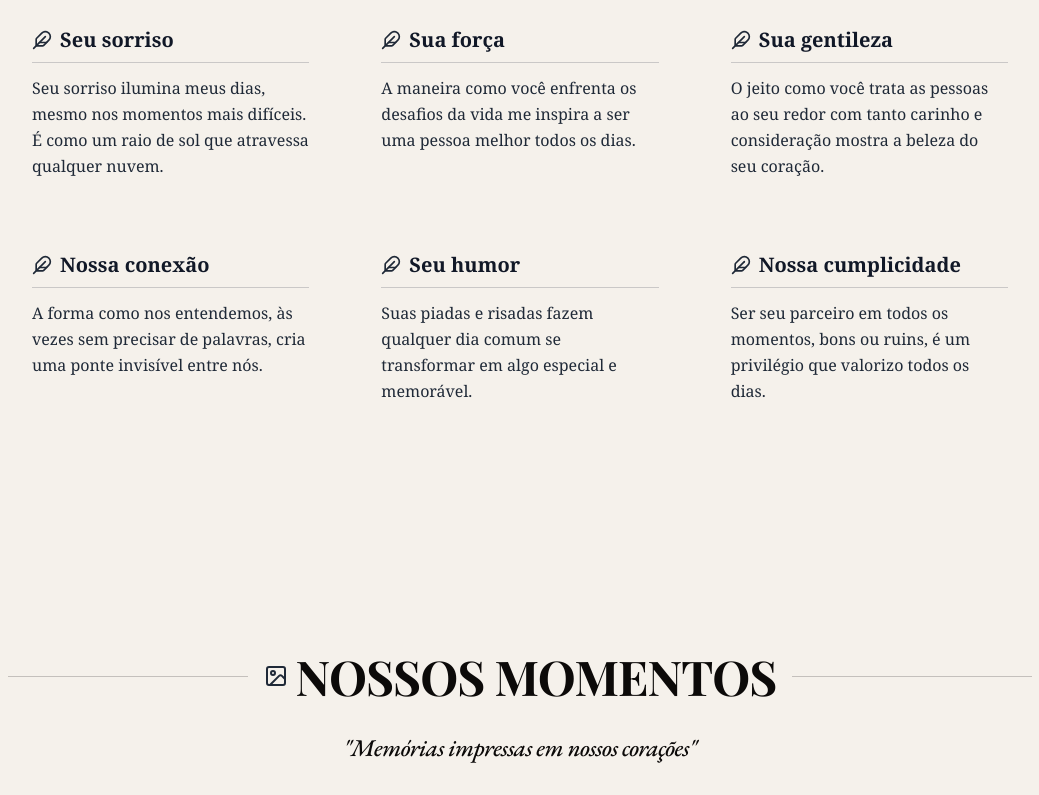
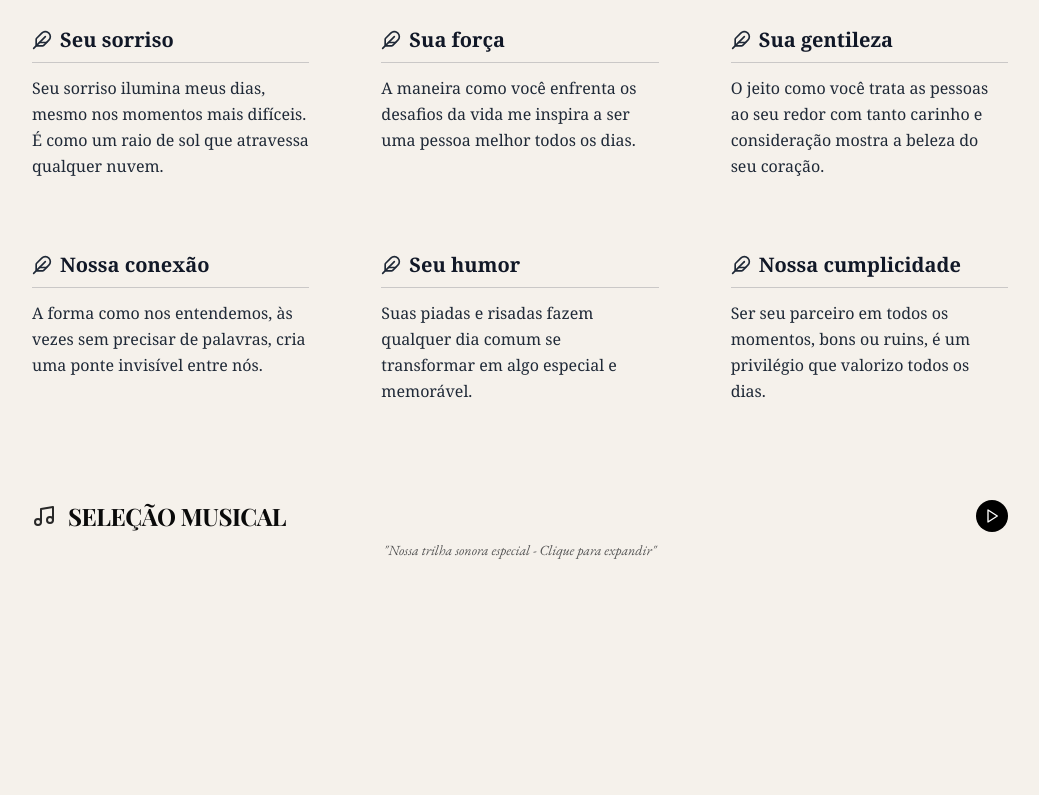
Before and after one commit to buscapee/amor-elegante, a React (Vite) app: page / in a window 1280 px wide. Shown: the part 959-1754 px from the top of the page, without its empty margins (120-1159 px from the left). Built offline with nearby package versions, Linux system fonts and the light colour scheme; grey boxes are pictures that could not be loaded; a web font is replaced by a local one.

Commit message:
Add Spotify playlist
Adds a Spotify playlist to the website with a black and white layout.

```diff
--- a/src/components/OldNewspaperLayout.tsx
+++ b/src/components/OldNewspaperLayout.tsx
@@ -1,12 +1,13 @@
 import { useEffect, useState } from "react";
 import { motion } from "framer-motion";
-import { Heart, Image, Coffee, FileText, BookOpen, ChevronDown } from "lucide-react";
+import { Heart, Image, Coffee, FileText, BookOpen, ChevronDown, Music } from "lucide-react";
 import PageTransition from "@/components/PageTransition";
 import DaysCounter from "@/components/DaysCounter";
 import NewspaperHeader from "@/components/NewspaperHeader";
 import LoveReason from "@/components/LoveReason";
 import ImageGallery from "@/components/ImageGallery";
 import TimelineEvent from "@/components/TimelineEvent";
+import SpotifyPlayer from "@/components/SpotifyPlayer";
 
 const OldNewspaperLayout = () => {
   const [scrollPosition, setScrollPosition] = useState(0);
@@ -27,10 +28,10 @@ const OldNewspaperLayout = () => {
     });
   };
 
-  // Updated relationship start date to June 22, 2024
   const relationshipStartDate = "2024-06-22";
 
-  // Placeholders for the images
+  const spotifyPlaylistId = "37i9dQZF1E4zSKKxLmC9qB";
+
   const images = [
     {
       src: "https://images.unsplash.com/photo-1465146344425-f00d5f5c8f07",
@@ -59,7 +60,6 @@ const OldNewspaperLayout = () => {
     },
   ];
 
-  // Placeholders for the love reasons
   const loveReasons = [
     {
       title: "Seu sorriso",
@@ -93,7 +93,6 @@ const OldNewspaperLayout = () => {
     },
   ];
 
-  // Placeholders for timeline events
   const timelineEvents = [
     {
       date: "Janeiro 2023",
@@ -127,16 +126,13 @@ const OldNewspaperLayout = () => {
 
   return (
     <div className="newspaper-container min-h-screen pb-20">
-      {/* Decorative elements */}
       <div className="coffee-stain" style={{ top: '15%', left: '5%' }}></div>
       <div className="coffee-stain" style={{ bottom: '25%', right: '8%' }}></div>
       <div className="fold-effect" style={{ left: '33%' }}></div>
       <div className="fold-effect" style={{ left: '66%' }}></div>
 
-      {/* Newspaper header */}
       <NewspaperHeader relationshipStartDate={relationshipStartDate} />
 
-      {/* Page indicator */}
       <button
         onClick={scrollToContent}
         className="absolute bottom-10 left-1/2 transform -translate-x-1/2 text-gray-800/80 hover:text-gray-800 transition-colors animate-float"
@@ -144,7 +140,6 @@ const OldNewspaperLayout = () => {
         <ChevronDown className="w-8 h-8" />
       </button>
 
-      {/* Nosso Amor section */}
       <PageTransition>
         <div className="newspaper-section py-16">
           <div className="relative max-w-5xl mx-auto">
@@ -191,11 +186,12 @@ const OldNewspaperLayout = () => {
                 />
               ))}
             </div>
+
+            <SpotifyPlayer playlistId={spotifyPlaylistId} />
           </div>
         </div>
       </PageTransition>
 
-      {/* Nossos Momentos section */}
       <PageTransition delay={0.2}>
         <div className="newspaper-section py-16">
           <div className="relative max-w-5xl mx-auto">
@@ -246,7 +242,6 @@ const OldNewspaperLayout = () => {
         </div>
       </PageTransition>
 
-      {/* Nosso Futuro section */}
       <PageTransition delay={0.4}>
         <div className="newspaper-section py-16">
           <div className="relative max-w-5xl mx-auto">
@@ -315,7 +310,6 @@ const OldNewspaperLayout = () => {
         </div>
       </PageTransition>
 
-      {/* Footer */}
       <PageTransition delay={0.6}>
         <footer className="text-center py-8 text-gray-600">
           <p className="font-newspaper-subhead">
--- /dev/null
+++ b/src/components/SpotifyPlayer.tsx
@@ -0,0 +1,85 @@
+
+import { useEffect, useState } from "react";
+import { Music, Pause, Play } from "lucide-react";
+import { motion } from "framer-motion";
+
+interface SpotifyPlayerProps {
+  playlistId: string;
+}
+
+const SpotifyPlayer = ({ playlistId }: SpotifyPlayerProps) => {
+  const [isExpanded, setIsExpanded] = useState(false);
+  const [isPlaying, setIsPlaying] = useState(false);
+
+  const togglePlayer = () => {
+    setIsExpanded(!isExpanded);
+  };
+
+  const togglePlayback = (e: React.MouseEvent) => {
+    e.stopPropagation();
+    setIsPlaying(!isPlaying);
+  };
+
+  return (
+    <div className="my-12">
+      <motion.div
+        initial={{ opacity: 0, y: 20 }}
+        animate={{ opacity: 1, y: 0 }}
+        transition={{ duration: 0.5 }}
+        className={`newspaper-card p-6 text-center grayscale transition-all duration-300 hover:grayscale-0 ${
+          isExpanded ? "border-2 border-black/20" : ""
+        }`}
+      >
+        <div
+          className="flex items-center justify-between cursor-pointer"
+          onClick={togglePlayer}
+        >
+          <div className="flex items-center space-x-3">
+            <Music className="w-6 h-6 text-gray-800" />
+            <h3 className="font-newspaper-headline text-xl md:text-2xl font-bold">
+              SELEÇÃO MUSICAL
+            </h3>
+          </div>
+          <button
+            onClick={togglePlayback}
+            className="bg-black hover:bg-gray-800 text-white p-2 rounded-full transition-colors"
+          >
+            {isPlaying ? (
+              <Pause className="w-4 h-4" />
+            ) : (
+              <Play className="w-4 h-4" />
+            )}
+          </button>
+        </div>
+
+        <p className="text-sm italic text-gray-600 mt-2 mb-4 font-newspaper-subhead">
+          "Nossa trilha sonora especial - Clique para expandir"
+        </p>
+
+        {isExpanded && (
+          <motion.div
+            initial={{ opacity: 0, height: 0 }}
+            animate={{ opacity: 1, height: "auto" }}
+            transition={{ duration: 0.3 }}
+            className="mt-4"
+          >
+            <iframe
+              src={`https://open.spotify.com/embed/playlist/${playlistId}?utm_source=generator${
+                isPlaying ? "&autoplay=1" : ""
+              }`}
+              width="100%"
+              height="352"
+              frameBorder="0"
+              allow="autoplay; clipboard-write; encrypted-media; fullscreen; picture-in-picture"
+              loading="lazy"
+              className="mx-auto shadow-md"
+              style={{ maxWidth: "600px" }}
+            ></iframe>
+          </motion.div>
+        )}
+      </motion.div>
+    </div>
+  );
+};
+
+export default SpotifyPlayer;
```
Also changed, not shown: src/App.css (+32 -1 lines).
